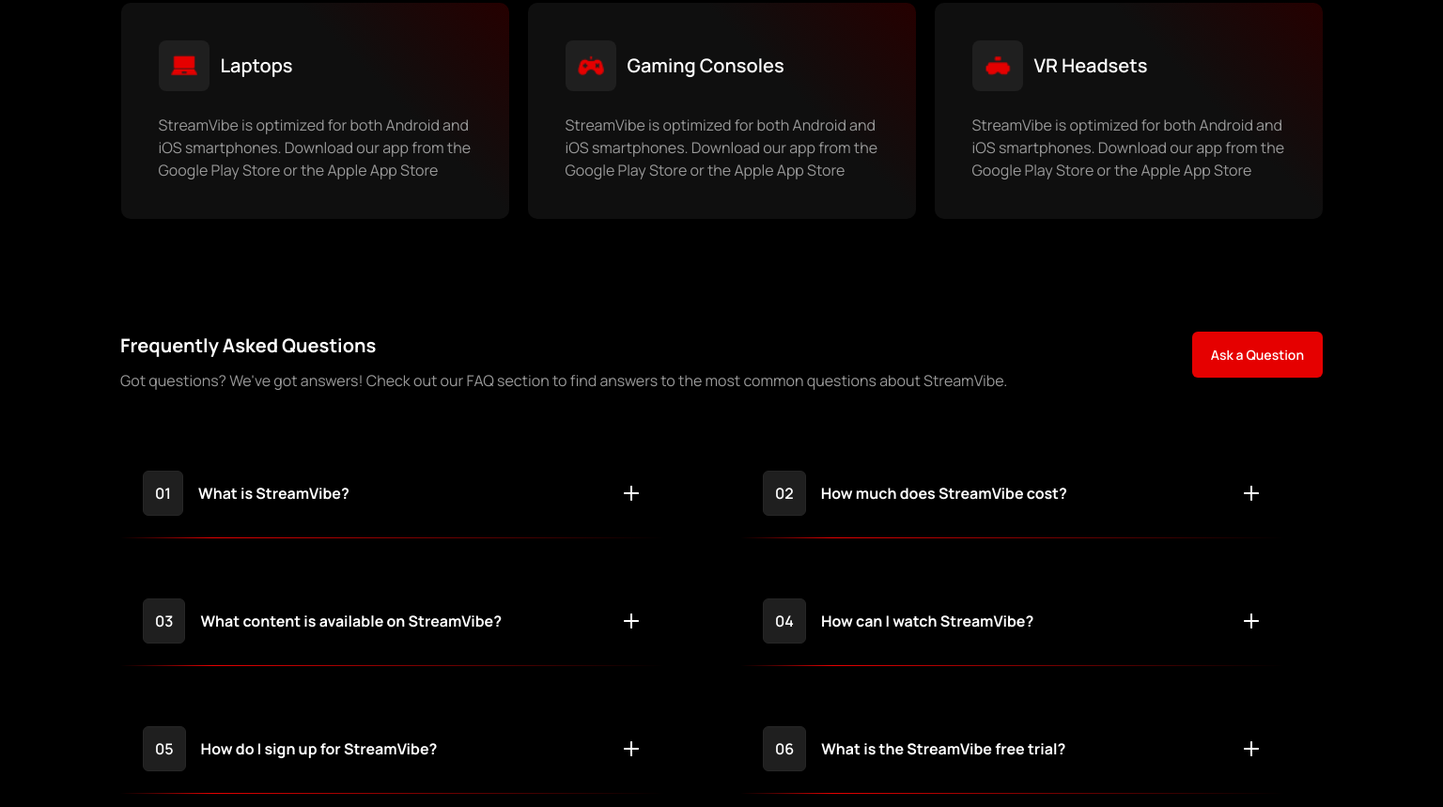
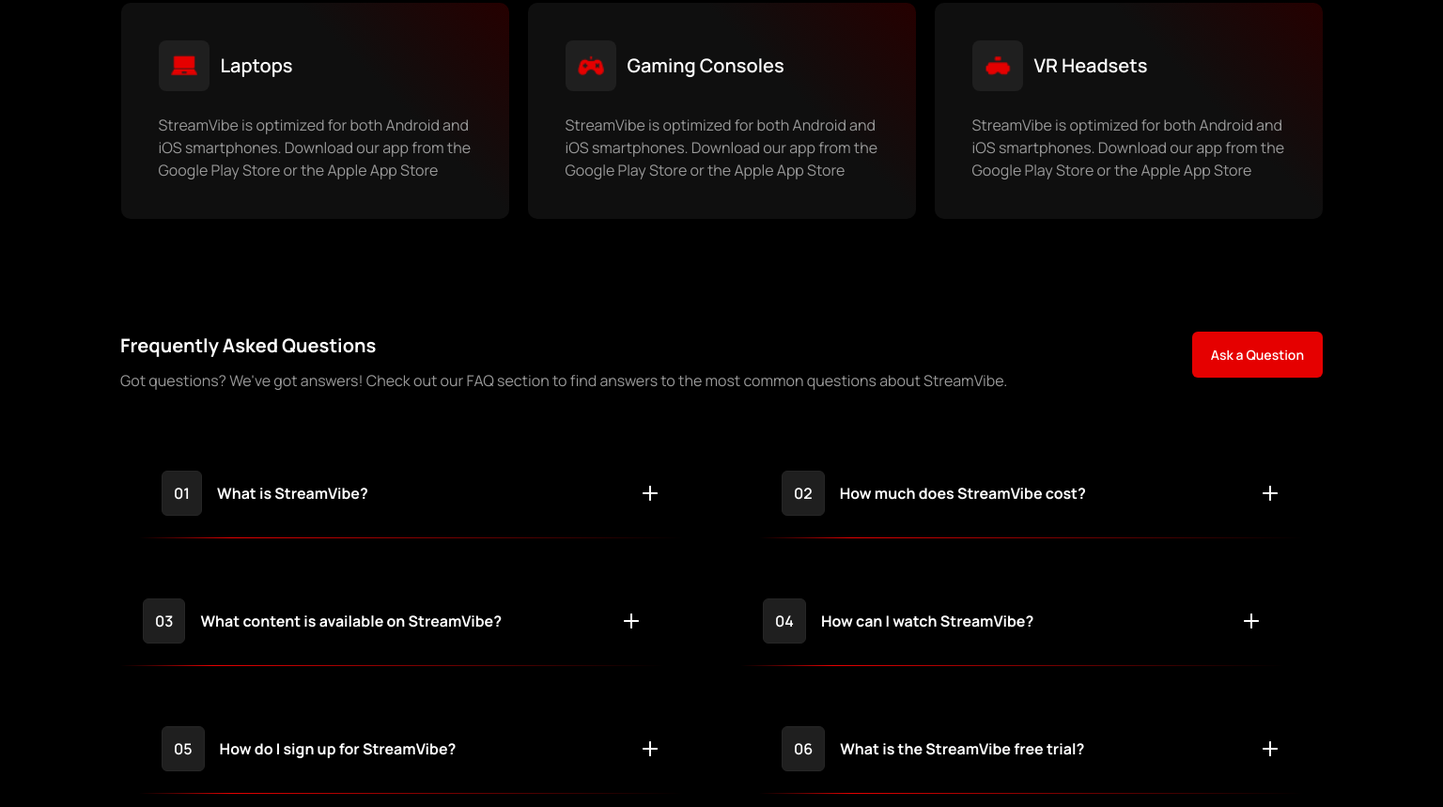
Before and after one commit to ewenlehegarat/OTT-Dark-THeme, a plain HTML site: page index.html in a window 1536 px wide. Shown: the part 2000-2859 px from the top of the page at 94% size. Drawn offline with nearby package versions, Linux system fonts and the light colour scheme.

Commit message:
Update style.css

```diff
--- a/style.css
+++ b/style.css
@@ -741,7 +741,6 @@ main{
                 }
             }
             .questions_content{
-                justify-content: stretch;
                 gap: 40px;
                 .card{
                     width: 580px;
```
